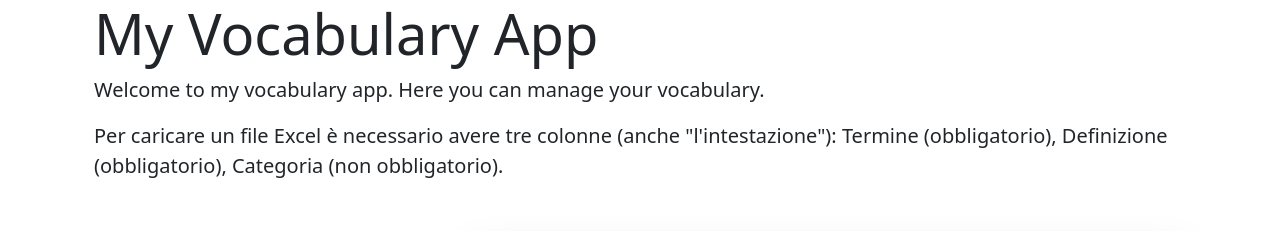
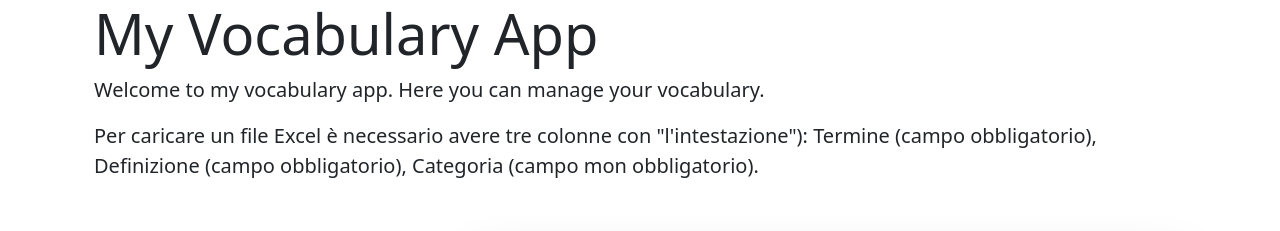
Before and after one commit to brunus0475/vocabulary-web-app, a React (Create React App) app in the folder frontend/: page / in a window 1280 px wide. Shown: the top 231 px of the page. Built offline with nearby package versions, Linux system fonts and the light colour scheme; no server answers.

Commit message:
Update TermList.js

```diff
--- a/frontend/src/components/TermList.js
+++ b/frontend/src/components/TermList.js
@@ -92,7 +92,7 @@ function TermList() {
             Welcome to my vocabulary app. Here you can manage your vocabulary.
           </p>
           <p className="lead">
-            Per caricare un file Excel è necessario avere tre colonne (anche "l'intestazione"): Termine (obbligatorio), Definizione (obbligatorio), Categoria (non obbligatorio).
+            Per caricare un file Excel è necessario avere tre colonne con "l'intestazione"): Termine (campo obbligatorio), Definizione (campo obbligatorio), Categoria (campo mon obbligatorio).
           </p>
         </div>
       </div>
```
